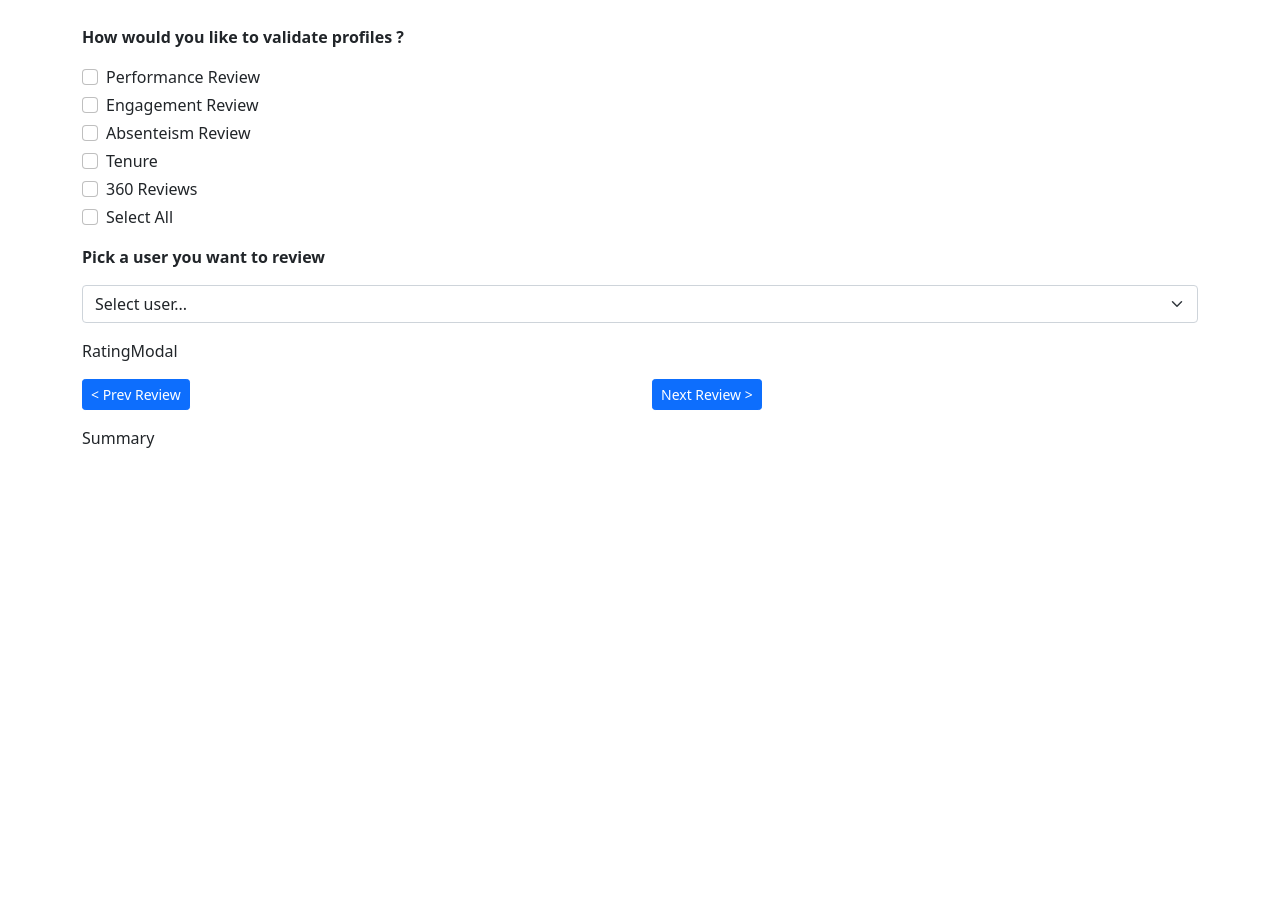
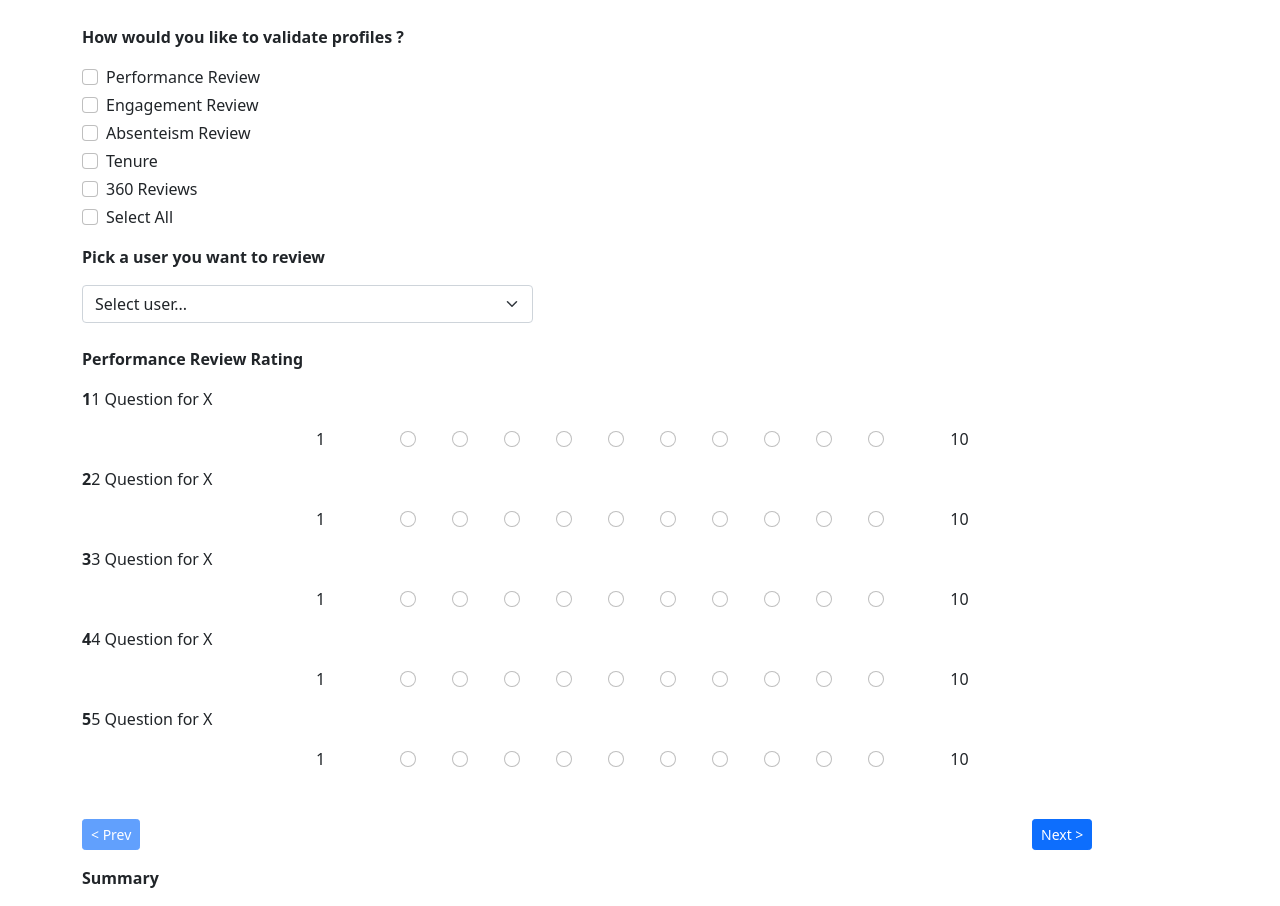
Before and after one commit to aleynaguner/tdl-data-entry, a React (Create React App) app: page / in a window 1280 px wide. Before the commit the page ends 800 px from the top, so only its background shows below. Built offline with nearby package versions, Linux system fonts and the light colour scheme.

Commit message:
Add radioInput, modify RatingModal

```diff
--- a/src/App.css
+++ b/src/App.css
@@ -1,5 +1,11 @@
 .container {
-    margin: 25px;
-    width: 350px;
-    height: 200px;
+  margin: 25px;
+  width: 350px;
+  height: 200px;
+}
+
+@media only screen and (min-width: 768px) {
+  input[type="radio"] {
+    margin-left: 20px;
   }
+}
--- a/src/App.tsx
+++ b/src/App.tsx
@@ -1,32 +1,39 @@
 import React from "react";
 import "./App.css";
-import { Row, Col } from "react-bootstrap";
+import { Container, Row, Col } from "react-bootstrap";
 import { ValidateTypePicker } from "./components/ValidateTypePicker";
 import { UserPicker } from "./components/UserPicker";
 import { RatingModal } from "./components/RatingModal";
-import { ReviewPaginationButton } from "./components/Library/buttons/index";
 import { Summary } from "./components/Summary";
+import { ReviewTypes } from "./data/constants";
 
 const App = () => {
-  const reviewCount = 2;
+  const reviewCount = 4;
+  //const selectedReviews = ReviewTypes.filter((review: any) => review.id !== 100).map((review: any) => review);
+  const selectedReviews = ReviewTypes.filter((review: any) => review.id == 0);
 
   return (
-    <div className="container">
-      <ValidateTypePicker />
-      <UserPicker />
-      <RatingModal />
-      {reviewCount > 1 && (
-        <Row className="mb-3">
-          <Col>
-            <ReviewPaginationButton text="< Prev Review" />
-          </Col>
-          <Col>
-            <ReviewPaginationButton text="Next Review >" />
-          </Col>
-        </Row>
-      )}
-      <Summary />
-    </div>
+    <Container>
+      <Row>
+        <Col xs={12} md={8}>
+          <ValidateTypePicker />
+        </Col>
+      </Row>
+      <Row>
+        <Col xs={10} md={5}>
+          <UserPicker />
+        </Col>
+      </Row>
+      <RatingModal
+        selectedReviews={selectedReviews}
+        reviewCount={reviewCount}
+      />
+      <Row>
+        <Col xs={12} md={8}>
+          <Summary />
+        </Col>
+      </Row>
+    </Container>
   );
 };
 
--- a/src/components/Library/buttons/ReviewPaginationButton/ReviewPaginationButton.tsx
+++ b/src/components/Library/buttons/ReviewPaginationButton/ReviewPaginationButton.tsx
@@ -1,13 +1,22 @@
 import React from "react";
 import PropTypes from "prop-types";
-import { Button } from 'react-bootstrap';
+import { Button } from "react-bootstrap";
 
 const ReviewPaginationButton = (props: any) => (
-    <Button id={props.id} onClick={props.onClick} disabled={props.disabled} size="sm">{props.text}</Button>
+  <Button
+    id={props.id}
+    name={props.name}
+    onClick={props.onClick()}
+    disabled={props.disabled}
+    size="sm"
+  >
+    {props.text}
+  </Button>
 );
 
 ReviewPaginationButton.propTypes = {
   text: PropTypes.string,
+  name: PropTypes.string,
   onClick: PropTypes.func,
   disabled: PropTypes.bool,
 };
--- a/src/components/Library/inputs/RadioInput.tsx
+++ b/src/components/Library/inputs/RadioInput.tsx
@@ -1 +1,46 @@
-export {}
+import React, { useState } from "react";
+import PropTypes from "prop-types";
+import { Form } from "react-bootstrap";
+
+const RadioInput = (props: any) => {
+
+  const onClick = (event: any) => {
+    return props.onClick(event);
+  };
+
+  const onChange = () => {};
+
+  return (
+    <Form.Check
+      type="radio"
+      id={props.id}
+      name={props.name}
+      label={props.label}
+      checked={props.checked}
+      disabled={props.disabled}
+      value={props.value}
+      inline={props.inline}
+      onClick={onClick}
+      onChange={onChange}
+    />
+  );
+};
+
+RadioInput.propTypes = {
+  id: PropTypes.number,
+  name: PropTypes.string,
+  label: PropTypes.string,
+  checked: PropTypes.bool,
+  onClick: PropTypes.func,
+  disabled: PropTypes.bool,
+  inline: PropTypes.bool,
+  className: PropTypes.string,
+  value: PropTypes.number,
+};
+
+RadioInput.defaultProps = {
+  name: "check",
+  value: false,
+};
+
+export { RadioInput };
--- a/src/components/RatingModal/RatingModal.tsx
+++ b/src/components/RatingModal/RatingModal.tsx
@@ -1,12 +1,73 @@
-import React from 'react';
+import React, { useState, useEffect } from "react";
+import { Container, Row, Col } from "react-bootstrap";
+import { ReviewPaginationButton } from "../Library/buttons/index";
+import { ScoreLine } from "../ScoreLine";
 
-const RatingModal = () => {
+const RatingModal = (props: any) => {
+  const [selectedQuestionsInfo, setSelectedQuestionsInfo] = useState<any>();
+  const [pageIndex, setPageIndex] = useState<number>(1);
+  const [pageCount, setPageCount] = useState<number>(props.reviewCount);
+  const [totalScore, setTotalScore] = useState<number>(0);
+
+  const onPaginationClick = (event: any) => {
+    debugger
+    if (event.target.name === "prevButton" && pageIndex > 1) {
+      setPageIndex(pageIndex - 1);
+    }
+    if (event.target.name === "nextButton" && pageIndex < pageCount) {
+      setPageIndex(pageIndex + 1);
+    }
+  };
+
+  const onClick = (event: any) => {
+  };
+
+  useEffect(() => {
+    const selectedQuestionsInfo =
+      props.selectedReviews &&
+      props.selectedReviews.map((review: any) => (
+        <Row className="mb-3">
+          <ScoreLine
+            selectedReview={review}
+            pageIndex={pageIndex}
+            onClick={onClick}
+            totalScore={totalScore}
+          />
+        </Row>
+      ));
+    setSelectedQuestionsInfo(selectedQuestionsInfo);
+  }, [props.selectedReviews]);
+
+  useEffect(() => {
+
+  }, [pageIndex])
 
   return (
-    <div className="mb-3">
-      <p>RatingModal</p>
-    </div>
+    <>
+      {selectedQuestionsInfo}
+      {props.reviewCount > 1 && (
+        <Row className="mb-3">
+          <Col xs={6} md={4}>
+            <ReviewPaginationButton
+              name="prevButton"
+              onClick={() => onPaginationClick}
+              text="< Prev"
+              disabled={pageIndex < 2 ? true : false}
+            />
+          </Col>
+          <Col md={6}></Col>
+          <Col xs={6} md={2}>
+            <ReviewPaginationButton
+              name="nextButton"
+              onClick={() => onPaginationClick}
+              text="Next >"
+              disabled={pageIndex === pageCount ? true : false}
+            />
+          </Col>
+        </Row>
+      )}
+    </>
   );
-}
+};
 
 export { RatingModal };
--- a/src/components/ScoreLine/ScoreLine.tsx
+++ b/src/components/ScoreLine/ScoreLine.tsx
@@ -1,11 +1,49 @@
-import React from 'react';
+import React from "react";
+import { Row, Col, Form, Container } from "react-bootstrap";
+import { RadioInput } from "../Library/inputs/RadioInput";
 
-function ScoreLine() {
+const ScoreLine = (props: any) => {
+
+  const onClick = (event: any) => {
+
+    props.onClick(event)
+  };
+
+  const radioButtonGroup = [] as any[];
+  for (var i = 1; i <= 10; i++) {
+    radioButtonGroup.push(<RadioInput key={i} inline={true} onClick={onClick} value={i}/>);
+  }
+
+  const scoreLine = props.selectedReview.questions.map((question: any) => (
+    <>
+      <Row className="justify-content-center">
+        <p>
+          <strong>{question.id}</strong>
+          {question.text}
+        </p>
+      </Row>
+      <Row className="mb-3 justify-content-center">
+        <Col md={1} className="text-center">1</Col>
+        <Col md="auto">
+          <Form>
+            <Form.Group controlId={"radio-"+question.id}>{radioButtonGroup}</Form.Group>
+          </Form>
+        </Col>
+        <Col md={1} className="text-center">10</Col>
+      </Row>
+    </>
+  ));
+
   return (
-    <div>
-      <p>ScoreLine</p>
-    </div>
+    <Container className="mb-3 mt-2" fluid>
+      <Row className="justify-content-center">
+        <p>
+          <strong>{props.selectedReview.label} Rating</strong>
+        </p>
+      </Row>
+      {scoreLine}
+    </Container>
   );
-}
+};
 
-export {ScoreLine};
+export { ScoreLine };
--- a/src/components/Summary/Summary.tsx
+++ b/src/components/Summary/Summary.tsx
@@ -1,9 +1,10 @@
 import React from 'react';
+import { Container } from 'react-bootstrap';
 
 const Summary = () => {
   return (
     <div className="mb-3">
-      <p>Summary</p>
+      <p><strong>Summary</strong></p>
     </div>
   );
 }
--- a/src/components/ValidateTypePicker/ValidateTypePicker.tsx
+++ b/src/components/ValidateTypePicker/ValidateTypePicker.tsx
@@ -3,7 +3,7 @@ import { Form } from "react-bootstrap";
 import { CheckboxInput } from "../Library/inputs/CheckboxInput";
 import { ReviewTypes } from "../../data/constants";
 
-const ValidateTypePicker = () => {
+const ValidateTypePicker = (props: any) => {
   const [reviewTypesInfo, setReviewTypesInfo] = useState<any>();
   const [isSelectAllChecked, setIsSelectAllChecked] = useState(false);
 
--- a/src/data/constants.ts
+++ b/src/data/constants.ts
@@ -1,17 +1,70 @@
 export const ReviewTypes = [
-  { id: 0, label: "Performance Review" },
-  { id: 1, label: "Engagement Review" },
-  { id: 2, label: "Absenteism Review" },
-  { id: 3, label: "Tenure" },
-  { id: 4, label: "360 Reviews" },
-  { id: 100, label: "Select All" },
+  {
+    id: 0,
+    label: "Performance Review",
+    questions: [
+      { id: 1, text: "1 Question for X " },
+      { id: 2, text: "2 Question for X " },
+      { id: 3, text: "3 Question for X " },
+      { id: 4, text: "4 Question for X " },
+      { id: 5, text: "5 Question for X " },
+    ],
+  },
+  {
+    id: 1,
+    label: "Engagement Review",
+    questions: [
+      { id: 1, text: "1 Question for X " },
+      { id: 2, text: "2 Question for X " },
+      { id: 3, text: "3 Question for X " },
+      { id: 4, text: "4 Question for X " },
+      { id: 5, text: "5 Question for X " },
+    ],
+  },
+  {
+    id: 2,
+    label: "Absenteism Review",
+    questions: [
+      { id: 1, text: "1 Question for X " },
+      { id: 2, text: "2 Question for X " },
+      { id: 3, text: "3 Question for X " },
+      { id: 4, text: "4 Question for X " },
+      { id: 5, text: "5 Question for X " },
+    ],
+  },
+  {
+    id: 3,
+    label: "Tenure",
+    questions: [
+      { id: 1, text: "1 Question for X " },
+      { id: 2, text: "2 Question for X " },
+      { id: 3, text: "3 Question for X " },
+      { id: 4, text: "4 Question for X " },
+      { id: 5, text: "5 Question for X " },
+    ],
+  },
+  {
+    id: 4,
+    label: "360 Reviews",
+    questions: [
+      { id: 1, text: "1 Question for X " },
+      { id: 2, text: "2 Question for X " },
+      { id: 3, text: "3 Question for X " },
+      { id: 4, text: "4 Question for X " },
+      { id: 5, text: "5 Question for X " },
+    ],
+  },
+  {
+    id: 100,
+    label: "Select All"
+  },
 ];
 
 export const Users = [
-  {id:0, name:"Aleyna Guner"},
-  {id:1, name:"Aleyna Guner"},
-  {id:2, name:"Aleyna Guner"},
-  {id:3, name:"Aleyna Guner"},
-  {id:4, name:"Aleyna Guner"},
-  {id:5, name:"Aleyna Guner"},
-]
+  { id: 0, name: "Aleyna Guner" },
+  { id: 1, name: "Aleyna Guner" },
+  { id: 2, name: "Aleyna Guner" },
+  { id: 3, name: "Aleyna Guner" },
+  { id: 4, name: "Aleyna Guner" },
+  { id: 5, name: "Aleyna Guner" },
+];
```
Lines whose indentation alone changed are shown as unchanged.
